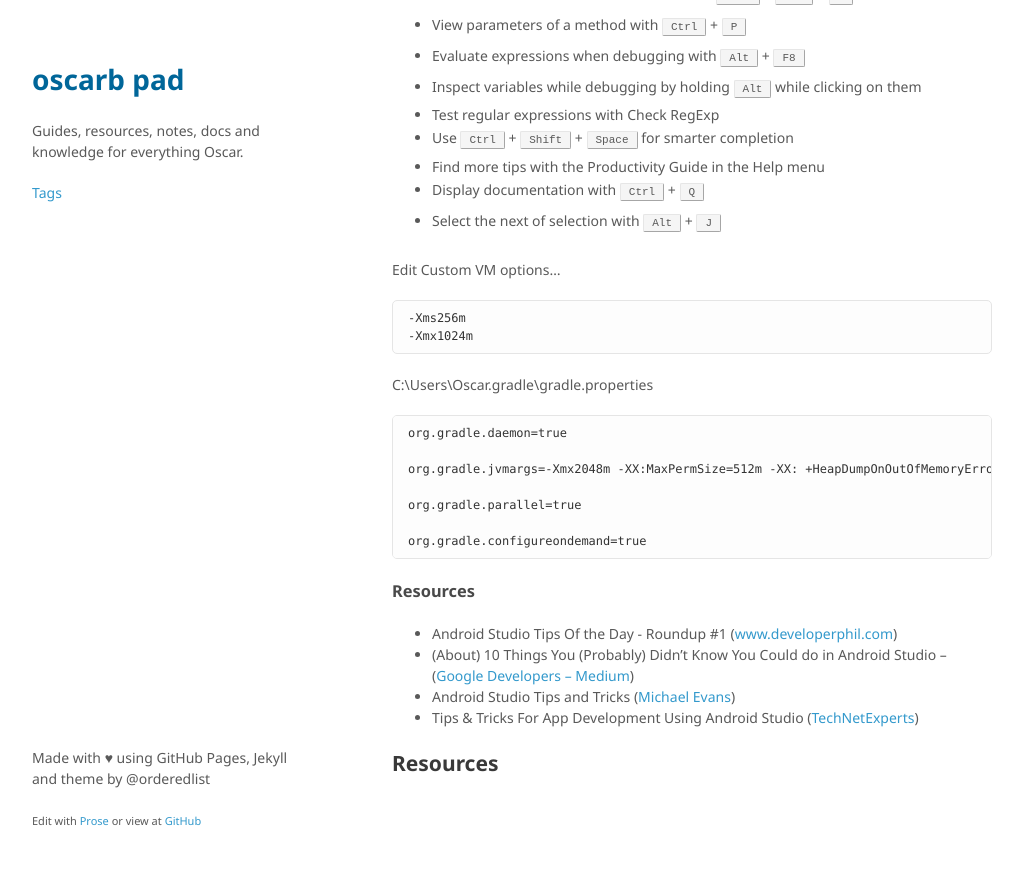
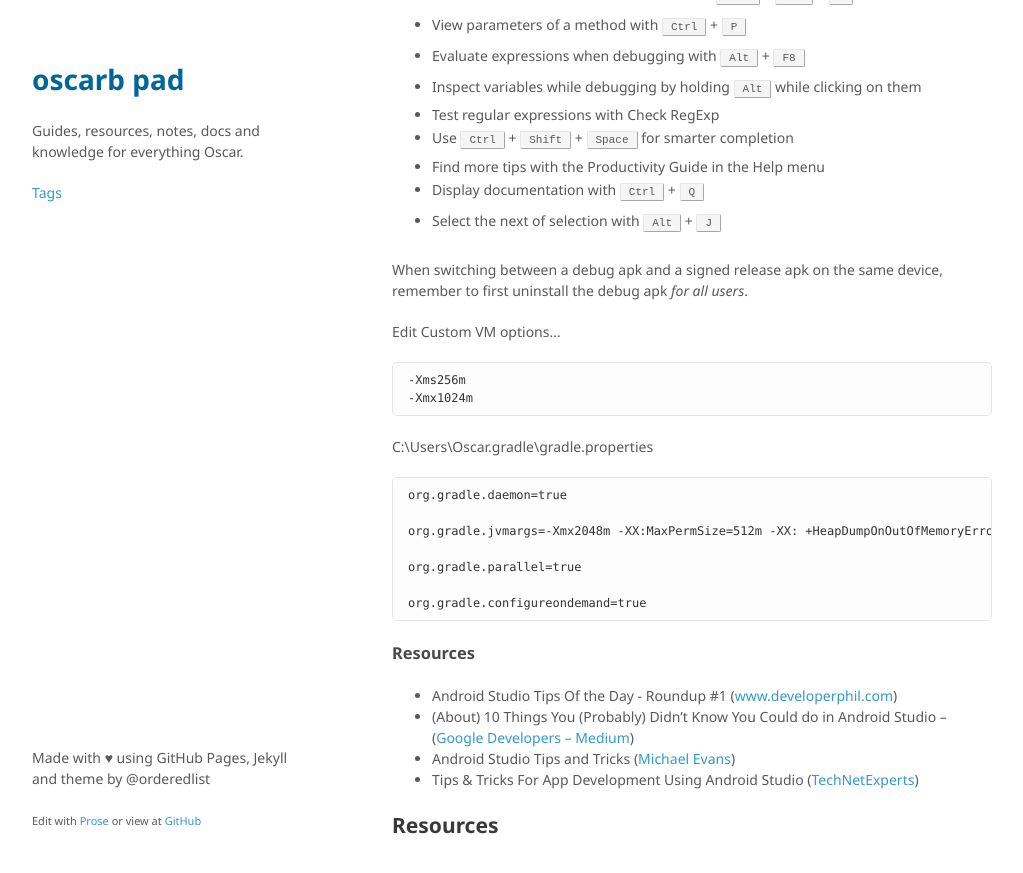
Before and after one commit to oscarb/pad, a Jekyll site: the page built from _docs/android-studio.md, in a window 1280 px wide and 900 px high, scrolled down 1616 px. Shown: the top 873 px of the window, without its empty margins (128-1151 px from the left). Built offline with Jekyll 4.4.1, drawn with Linux system fonts in a browser that asks for light colours; some web fonts are replaced; before the commit the page ends 2466 px from its top, so only the background shows below that.

Commit message:
Updated android-studio.md

````diff
--- a/_docs/android-studio.md
+++ b/_docs/android-studio.md
@@ -82,6 +82,8 @@ Shortcut | Action
 * Display documentation with <kbd>Ctrl</kbd> + <kbd>Q</kbd>
 * Select the next of selection with <kbd>Alt</kbd> + <kbd>J</kbd>
 
+When switching between a debug apk and a signed release apk on the same device, remember to first uninstall the debug apk _for all users_.
+
 
 Edit Custom VM options...
 ```
````
